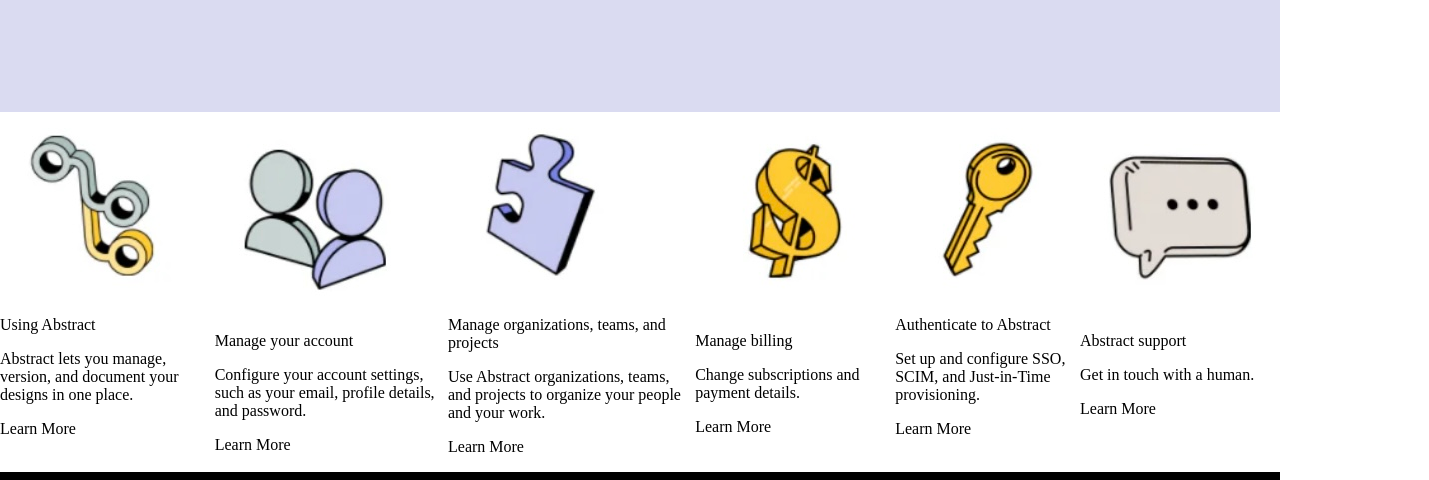
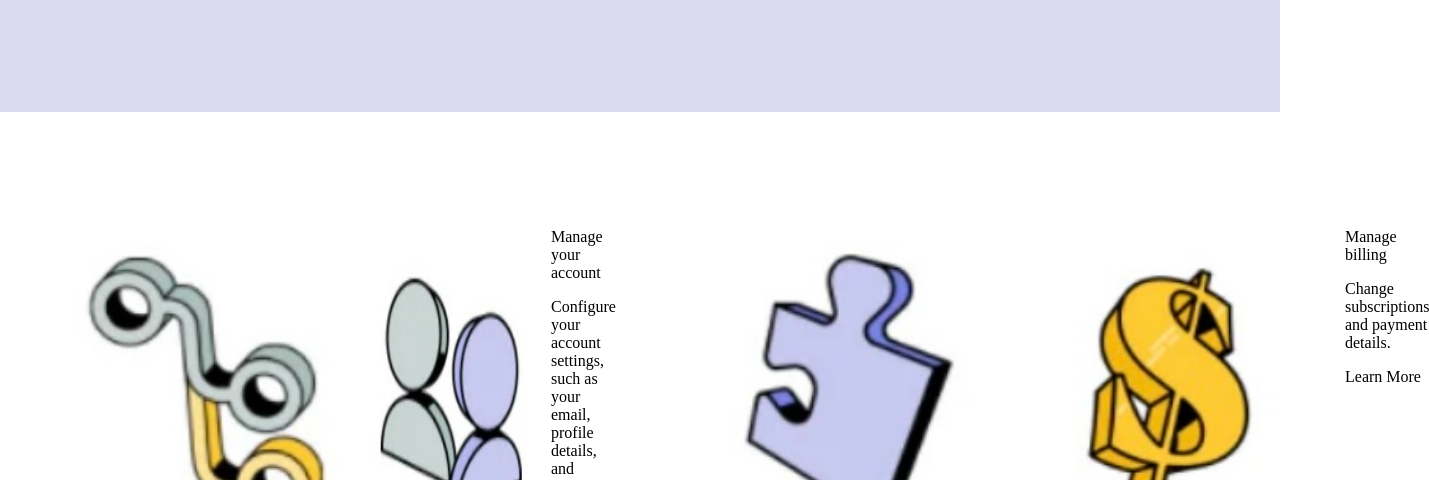
Before and after one commit to hyunziznom/WMD241_202120247, a plain HTML site: page src/w7/assignment/index.html in a window 1280 px wide. Shown: the part 360-840 px from the top of the page, 1429 px wide, since content can reach past the window. Drawn offline with Linux system fonts and the light colour scheme.

Commit message:
잠시저장

```diff
--- a/src/w7/assignment/index.html
+++ b/src/w7/assignment/index.html
@@ -26,7 +26,7 @@
         <p class="search-box">Search</p>
       </div>
     </div>
-    <div class="main flex-container">
+    <div class="main flex-container flex-wrap flex-wrap-opt-1">
       <div>
         <img src="../../../assets/using-abstract.jpg" alt="" />
         <div class="info">
--- a/src/w7/assignment/style/7w-style.css
+++ b/src/w7/assignment/style/7w-style.css
@@ -77,6 +77,13 @@ body {
 
 .main {
   background-color: #ffffff;
+  margin: 0 auto;
+  padding: 6.25rem 1.875rem;
+  justify-content: center;
+}
+
+.main > div {
+  display: flex;
 }
 
 .bottom-bar {
@@ -90,7 +97,7 @@ body {
 }
 
 .flex-wrap-opt-1 {
-  column-gap: 0.75rem;
+  column-gap: 4rem;
   row-gap: 1.5rem;
 }
 
--- a/src/w7/style/style.css
+++ b/src/w7/style/style.css
@@ -105,12 +105,12 @@ h2 {
 
 /*여기부터가 flex 쓰는 실질적 방법*/
 .flex-wrap-opt-1 {
-  column-gap: 0.75rem;
+  column-gap: 4rem;
   row-gap: 1.5rem;
 }
 
 .flex-wrap-opt-1 > * {
   flex-grow: 1;
-  flex-basis: 0;
+  flex-basis: 1;
   min-width: 16rem;
 }
```
